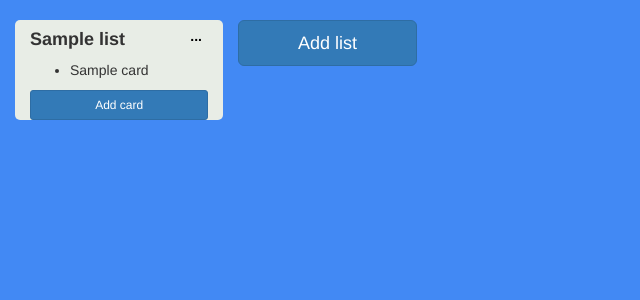
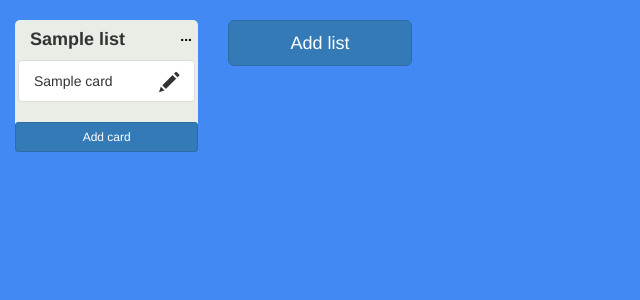
Before and after one commit to Rads92/my_trello, a Django app: page /trello/ in a window 1280 px wide. Shown: the part 53-353 px from the top of the page, without its empty margins (0-640 px from the left). Run offline with Django 3.2, Linux system fonts and the light colour scheme; tables that the repository leaves empty hold one stand-in row (values such as "Sample post"); some libraries are stand-ins or nearby versions.

Commit message:
cards improved

```diff
--- a/project/trello/static/trello/app.js
+++ b/project/trello/static/trello/app.js
@@ -1,19 +1,20 @@
 $(document).ready(function(){
 
+    //refreshing events afer ajax call
+    $('.dropdown-toggle').dropdown();
 
     //Hide and show list form
 	$(".listFormDiv").on("click",".addList", function(e){
 	    $(this).parent().css('background-color', '#e8ede6')
 		$(this).next("#listForm").toggle();
 		$(this).hide();
+	});
 
-	});
 //    Hie and show card form
 	$(".alllistDiv").on("click",".addCard", function(e){
 		$(this).next(".cardForm").toggle();
 		$(this).hide();
 	});
-
 
 	$(".container-fluid").on("click",".glyphicon-remove", function(e){
 		$(this).parent().hide();
@@ -21,6 +22,9 @@ $(document).ready(function(){
 		$(this).closest(".listFormDiv").css('background-color', '')
 	});
 
+
+//    textarea
+    $("textarea").attr("rows", "4");
 
     // Hide carret in dropdown button
     $(".oneList").find(".caret").css("display","none");
@@ -40,9 +44,10 @@ $(document).ready(function(){
                 csrfmiddlewaretoken:$('input[name=csrfmiddlewaretoken]').val()
             },
             success: function(){
-                $( ".alllistDiv" ).load( window.location.href );
+                $( "body" ).load( window.location.href );
                 console.log("dodano");
                 $("#listForm").find("#id_name").val("");
+
 
             }
         });
@@ -61,11 +66,12 @@ $(document).ready(function(){
                 csrfmiddlewaretoken:$('input[name=csrfmiddlewaretoken]').val()
             },
             success: function(){
-                $(".alllistDiv").load(window.location.href);
-//                $( ".oneList" ).load( "" );
-                $(".cardForm").find("#id_name").val("")
-                $(".cardForm").find("#id_description").val(""),
-                console.log("dodano karte")
+                $("body").load(window.location.href);
+                $(".cardForm").find("#id_name").val("");
+                $(".cardForm").find("#id_description").val("");
+                console.log("dodano karte");
+
+
 
             }
         });
--- a/project/trello/static/trello/style.css
+++ b/project/trello/static/trello/style.css
@@ -13,6 +13,14 @@ body {
 
 .cardList {
     clear: both;
+}
+
+.cardList li {
+    margin: 3px;
+}
+
+.list-group-item:hover {
+    background-color:#979aa0;
 }
 
 .glyphicon {
@@ -40,20 +48,30 @@ input[type="submit"] {
 }
 
 .oneList {
+    float: left;
+
+    /*margin: 2px;*/
+}
+
+.alllistDiv {
+    flex-wrap: wrap;
+    display: flex;
+}
+
+
+.oneList h4 {
+    float: left;
+    margin-left: 15px;
+    font-weight: bold;
+    text-align: center;
+}
+
+.wrapper {
     background-color:#e8ede6;
     border-radius: 5px;
 }
 
-.oneList h4 {
-    float: left;
-    font-weight: bold;
-    text-align: center;
-}
 
-.listHeader{
-    flex-wrap: wrap;
-
-}
 .dropMenuList, .dropMenuList:hover {
     color: black !important;
     font-weight:bold;
@@ -66,6 +84,10 @@ input[type="submit"] {
     border-radius: 30px;
     background-color: rgba(244, 176, 66, 0) !important;
     border: 0px;
+}
+
+.glyphicon-pencil {
+    float: right;
 }
 
 .dropMenuList:active,
--- a/project/trello/templates/trello/base.html
+++ b/project/trello/templates/trello/base.html
@@ -29,11 +29,12 @@
         <!--container div-->
         <div class="container-fluid">
             <!--Div for all lists-->
-            <div class="alllistDiv">
+            <div class="row alllistDiv">
              {% if alllist %}
               {% for list in alllist %}
                 <!--div for one list-->
                 <div class="oneList col-md-2 col-sm-3 col-xs-4">
+                    <section class="wrapper">
                     <div class="listHeader">
                         <h4>{{ list.name }}</h4>
 
@@ -41,25 +42,32 @@
                         <div class="dropdown pull-right">
                           <button class="btn btn-primary dropdown-toggle dropMenuList" type="button" data-toggle="dropdown">...
                           </button>
-                          <ul class="dropdown-menu dropdown-menu-right">
-                            <li><a href="#">HTML</a></li>
-                            <li><a href="#">CSS</a></li>
-                            <li><a href="#">JavaScript</a></li>
+                          <ul class="dropdown-menu dropdown-menu-right" id="dropMenuList">
+                            <li class="dropdown-header">Action list</li>
+                            <li class="divider"></li>
+                            <li><a href="#">Copy list</a></li>
+                            <li><a href="#">Delete list</a></li>
+                            <li class="divider"></li>
+                            <li class="dropdown-header">Cards list</li>
+                            <li class="divider"></li>
+                            <li><a href="#">Move all cards</a></li>
+                            <li><a href="#">Delete all cards</a></li>
                           </ul>
                         </div>
                         <!--end of menu-->
+
+                        <!--card list-->
                         <div class="cardList">
+                            {% if list.card_set.all %}
 
-
-                            {% if list.card_set.all %}
-                                <ul>
+                                <ul class="list-group" >
                                 {% for card in list.card_set.all %}
-                                    <li>{{ card.name }}</li>
+                                    <li class="list-group-item">{{ card.name }} <span class="glyphicon glyphicon-pencil"></span> </li>
                                 {% endfor %}
                                 </ul>
                             {% endif %}
+                        </div>
 
-                        </div>
                     </div>
                     <!--card form-->
                     <div class="cardFormContainer">
@@ -71,11 +79,12 @@
                         </form>
                     </div>
                     <!--end of card form-->
+                    </section>
                 </div>
                 <!--end of one list-->
               {% endfor %}
             {% endif %}
-            </div> <!--end of div for all lists-->
+
 
                     <!--div for  list form-->
                     <div class="listFormDiv col-md-2 col-sm-3 col-xs-4">
@@ -89,6 +98,9 @@
 
                 <!--container div-->
                 </div>
+            </div> <!--end of div for all lists-->
+
+
 
 
     </body>
```
Lines whose indentation alone changed are shown as unchanged.
